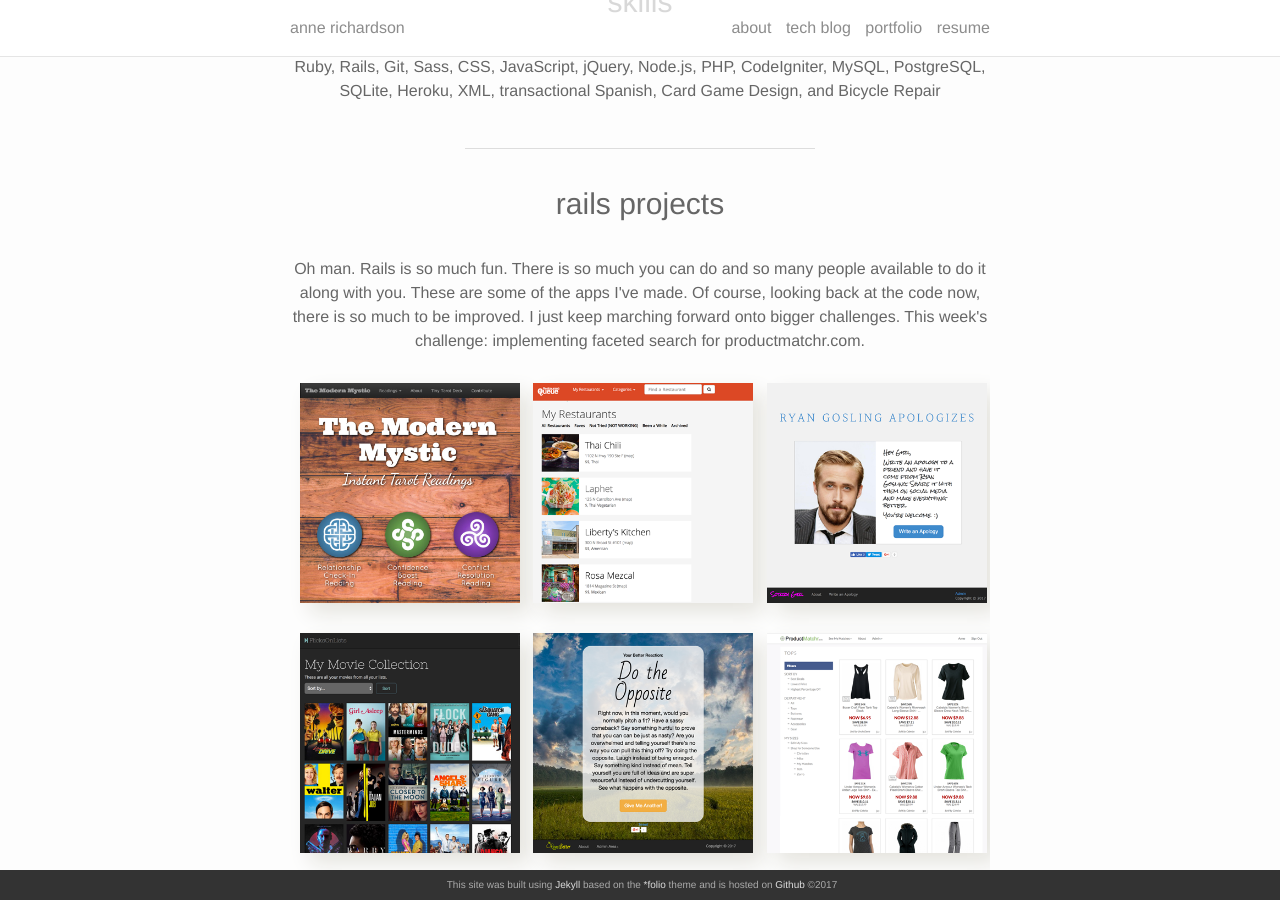
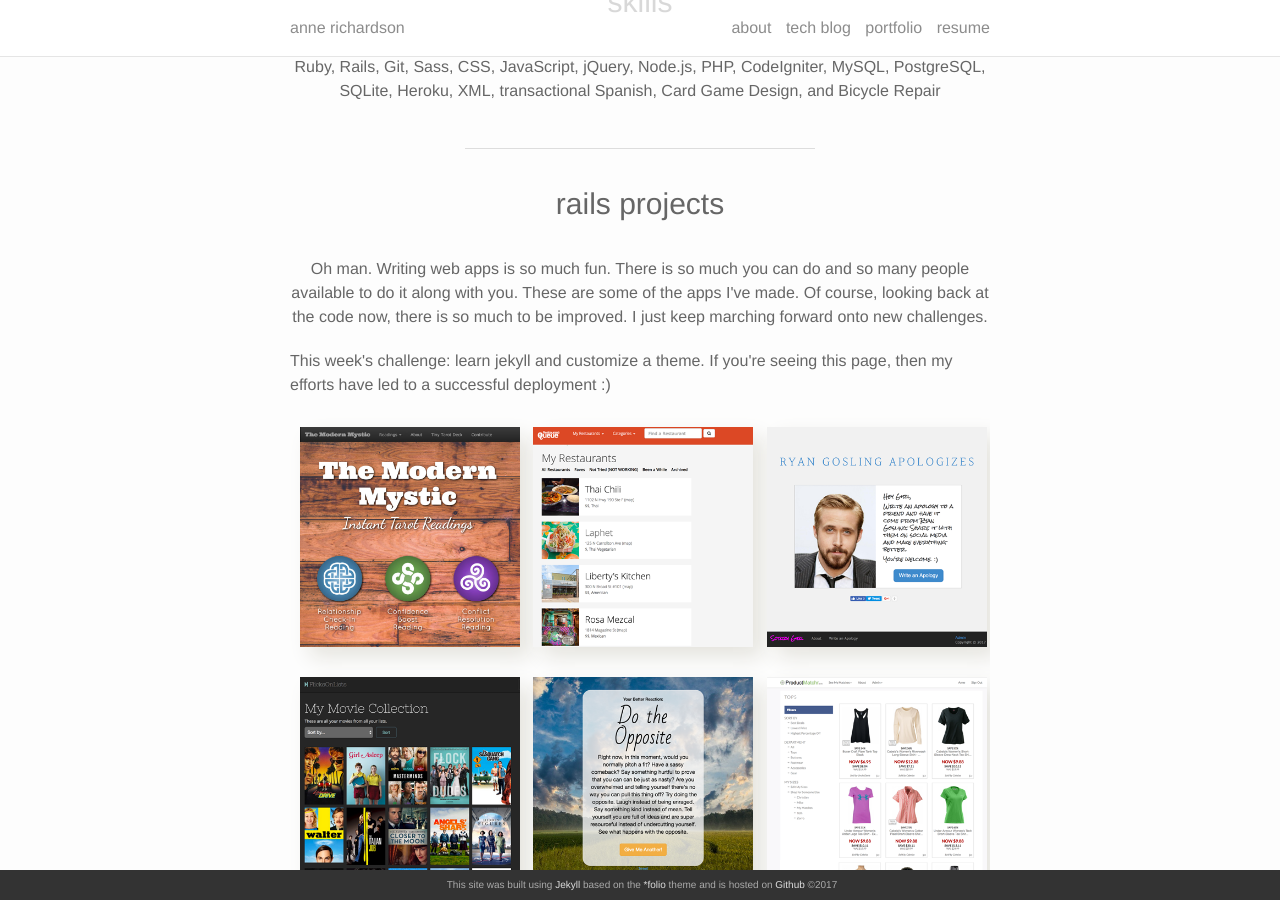
Before and after one commit to lortza/lortza.github.io, a Jekyll site: the page built from portfolio.md, in a window 1280 px wide and 900 px high, scrolled down 319 px. Built offline with Jekyll 4.4.1, drawn with Linux system fonts in a browser that asks for light colours; nearby versions of some CDN libraries.

Commit message:
Update rails project intro paragraph

```diff
--- a/portfolio.md
+++ b/portfolio.md
@@ -12,7 +12,8 @@
 
   <h2>Rails Projects</h2>
 
-  <p class="section-explanation">Oh man. Rails is so much fun. There is so much you can do and so many people available to do it along with you. These are some of the apps I've made. Of course, looking back at the code now, there is so much to be improved. I just keep marching forward onto bigger challenges. This week's challenge: implementing faceted search for productmatchr.com.</p>
+  <p class="section-explanation">Oh man. Writing web apps is so much fun. There is so much you can do and so many people available to do it along with you. These are some of the apps I've made. Of course, looking back at the code now, there is so much to be improved. I just keep marching forward onto new challenges.</p>
+  <p>This week's challenge: learn jekyll and customize a theme. If you're seeing this page, then my efforts have led to a successful deployment :)</p>
 
   <div class="rails-sites">
   {% for project in site.projects %}
```
